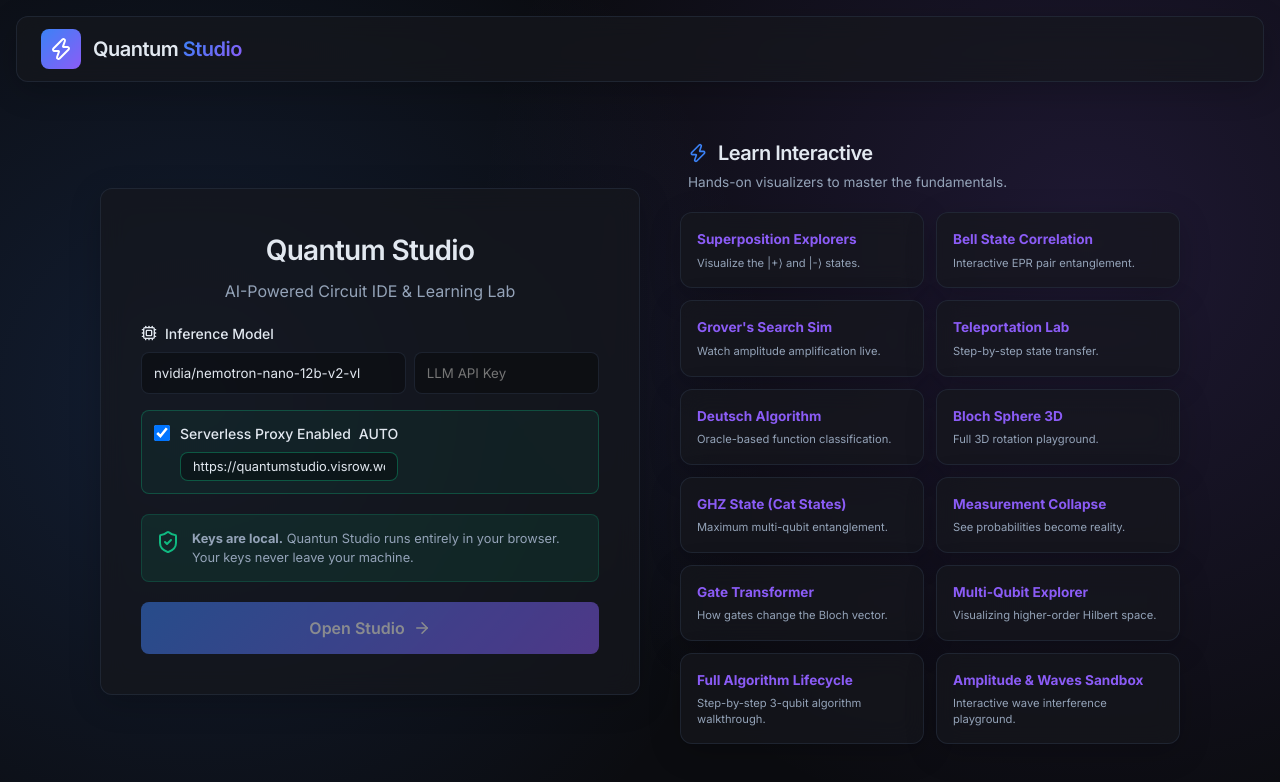
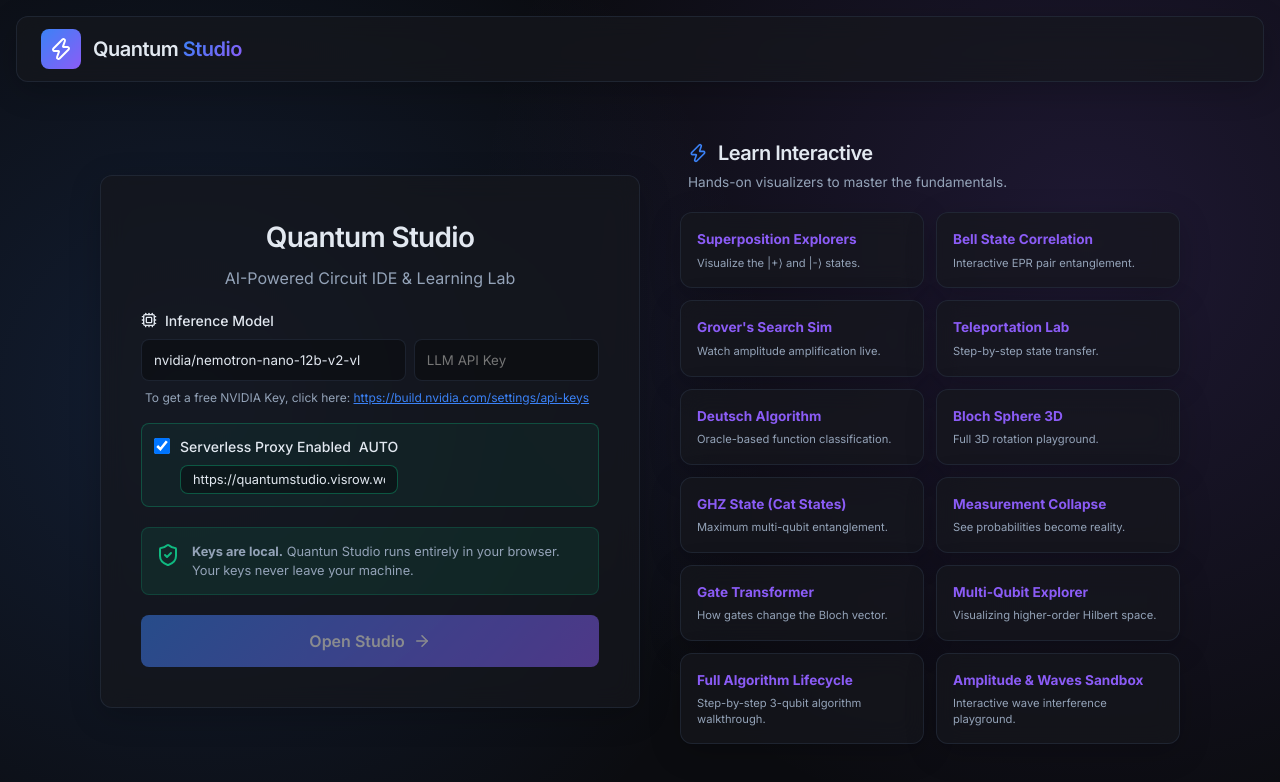
Before and after one commit to vishalmysore/QuantumStudio, a React (Vite) app: page / in a window 1280 px wide. Shown: the top 782 px of the page. Built offline with nearby package versions, Linux system fonts and the light colour scheme.

Commit message:
free key setup

```diff
--- a/src/components/SetupScreen.jsx
+++ b/src/components/SetupScreen.jsx
@@ -95,6 +95,9 @@ export default function SetupScreen({ onSave }) {
                                 placeholder="Model name..." style={{ ...inputStyle, flex: 3 }} />
                             <input type="password" value={apiKey} onChange={(e) => setApiKey(e.target.value)}
                                 placeholder="LLM API Key" style={{ ...inputStyle, flex: 2 }} />
+                        </div>
+                        <div style={{ fontSize: '0.75rem', color: 'var(--text-secondary)', paddingLeft: '4px' }}>
+                            To get a free NVIDIA Key, click here: <a href="https://build.nvidia.com/settings/api-keys" target="_blank" rel="noopener noreferrer" style={{ color: 'var(--accent-primary)', textDecoration: 'underline' }}>https://build.nvidia.com/settings/api-keys</a>
                         </div>
                     </div>
 
```
